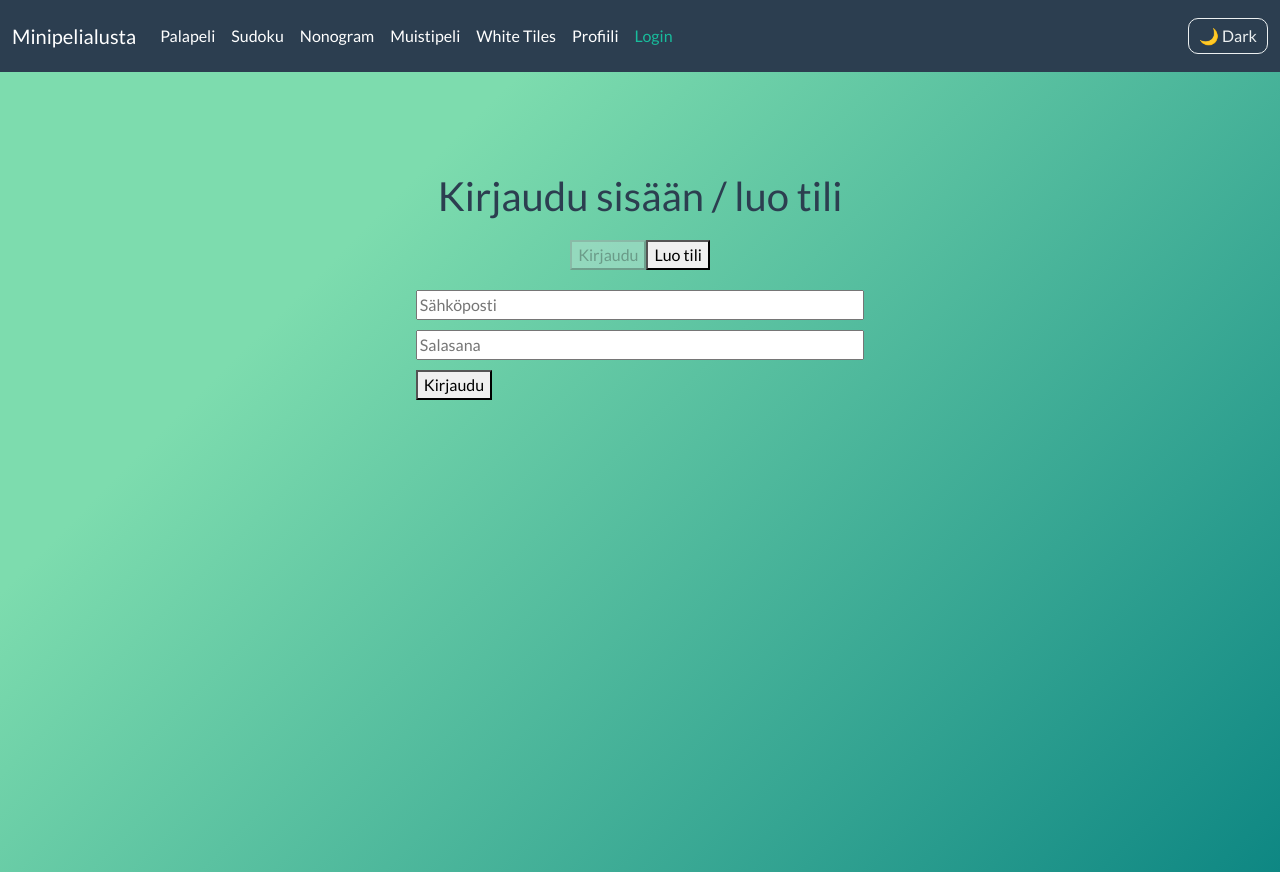
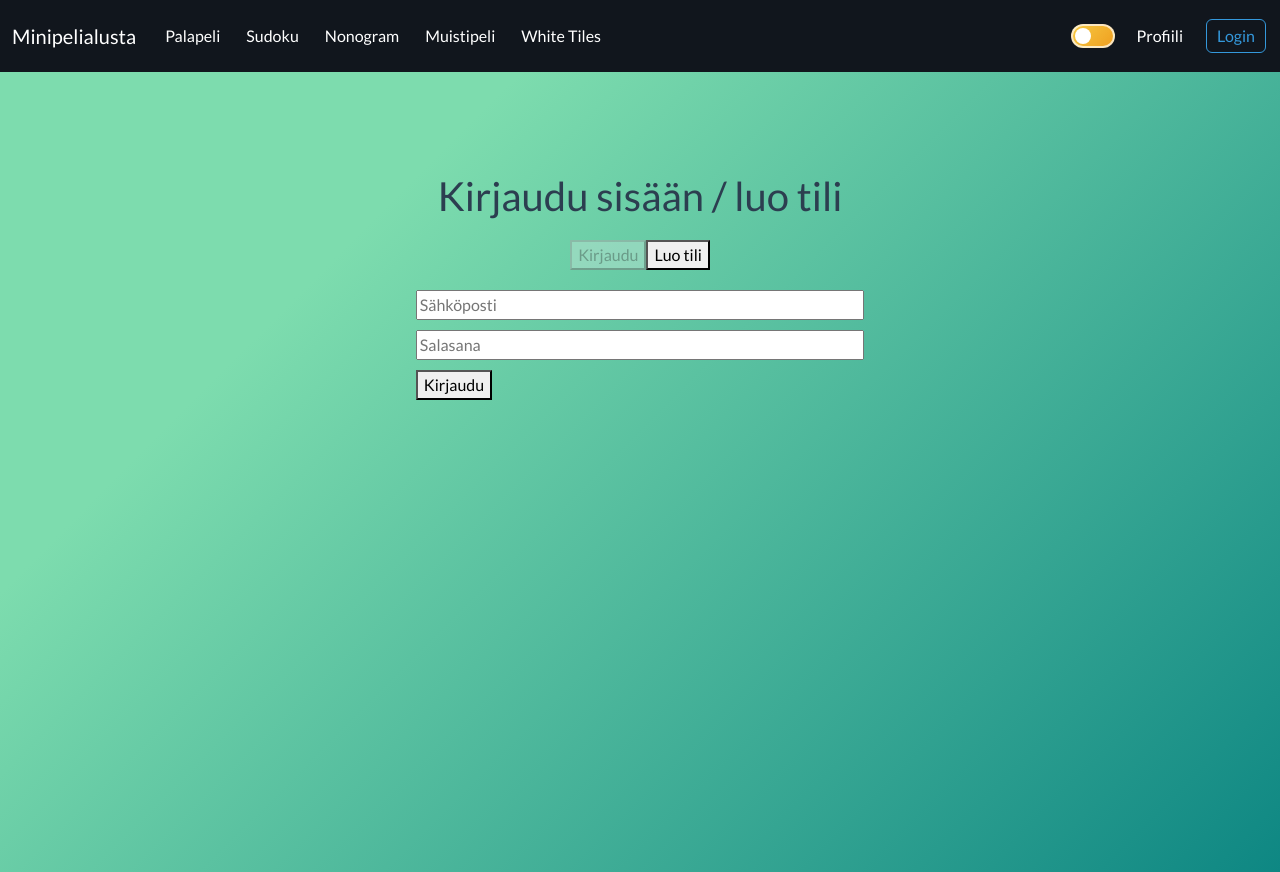
Before and after one commit to Topi-M/HJKMST, a React (Vite) app in the folder client/: page /HJKMST/Login in a window 1280 px wide. Built offline with nearby package versions, Linux system fonts and the light colour scheme; no server answers.

Commit message:
Navbar ulkonäkö uusiksi ja "Valitse peli" tekstiä siirretty hieman

```diff
--- /dev/null
+++ b/client/src/css/navbar.css
@@ -0,0 +1,62 @@
+.navbar {
+  background-color: #11161d !important;
+}
+
+.navbar .navbar-brand {
+  color: #ffffff !important;
+}
+
+.navbar .navbar-brand:hover {
+  color: #3498db !important;
+}
+
+.navbar .nav-link {
+  color: rgb(255, 255, 255) !important;
+  border: 1px solid transparent;
+  border-radius: 6px;
+  padding: 4px 10px !important;
+  margin: 0 2px;
+  transition: border-color 0.2s, color 0.2s;
+}
+
+.navbar .nav-link:hover,
+.navbar .nav-link.active {
+  color: #3498db !important;
+  border-color: #3498db;
+}
+
+.theme-toggle-track {
+  width: 44px;
+  height: 24px;
+  border-radius: 12px;
+  border: 2px solid rgba(255, 255, 255, 0.7);
+  position: relative;
+  cursor: pointer;
+  transition: background 0.3s;
+}
+
+.theme-toggle-track.dark {
+  background: linear-gradient(135deg, #1a2a4a, #2c4a7c);
+}
+
+.theme-toggle-track.light {
+  background: linear-gradient(135deg, #f5c842, #f0a020);
+}
+
+.theme-toggle-thumb {
+  width: 16px;
+  height: 16px;
+  border-radius: 50%;
+  background-color: white;
+  position: absolute;
+  top: 2px;
+  transition: left 0.3s;
+}
+
+.theme-toggle-thumb.dark {
+  left: 22px;
+}
+
+.theme-toggle-thumb.light {
+  left: 2px;
+}
--- a/client/src/navbar.jsx
+++ b/client/src/navbar.jsx
@@ -3,13 +3,13 @@ import Container from 'react-bootstrap/Container';
 import RBNavbar from 'react-bootstrap/Navbar';
 import Nav from 'react-bootstrap/Nav';
 import { NavLink } from 'react-router-dom';
-import Button from 'react-bootstrap/Button';
 import { useTheme } from './components/ThemeContext.jsx';
+import './css/navbar.css';
 
 const AppNavbar = () => {
   const { isDarkMode, toggleTheme } = useTheme();
   return (
-    <RBNavbar bg="primary" variant="dark" expand="lg">
+    <RBNavbar variant="dark" expand="lg" style={{ backgroundColor: '#3d62f7' }}>
       <Container fluid>
         <RBNavbar.Brand as={NavLink} to="/">
           Minipelialusta
@@ -36,6 +36,16 @@ const AppNavbar = () => {
             <Nav.Link as={NavLink} to="/whitetiles">
               White Tiles
             </Nav.Link>
+          </Nav>
+
+          {/*vasen reuna*/}
+          <Nav className="ms-auto align-items-center gap-2">
+            <div
+              className={`theme-toggle-track ${isDarkMode ? 'dark' : 'light'}`}
+              onClick={toggleTheme}
+            >
+              <div className={`theme-toggle-thumb ${isDarkMode ? 'dark' : 'light'}`} />
+            </div>
 
             <Nav.Link as={NavLink} to="/profiili">
               Profiili
@@ -44,16 +54,6 @@ const AppNavbar = () => {
             <Nav.Link as={NavLink} to="/Login">
               Login
             </Nav.Link>
-
-          </Nav>
-          <Nav className="ms-auto">
-            <Button
-              variant="outline-light"
-              onClick={toggleTheme}
-              style={{ borderRadius: '10px', padding: '5px 10px' }}
-            >
-              {isDarkMode ? '☀️ Light ' : '🌙 Dark '}
-            </Button>
           </Nav>
         </RBNavbar.Collapse>
       </Container>
--- a/client/src/pages/Etusivu.jsx
+++ b/client/src/pages/Etusivu.jsx
@@ -45,7 +45,7 @@ const Etusivu = () => {
 
   return (
     <div className="etusivunTausta">
-      <header className="text-center mb-5">
+      <header className="text-center mb-5" style={{ paddingTop: '3rem' }}>
         <h1 className="display-4 fw-bold text-info">Valitse peli</h1>
         <p className="lead text-secondary"></p>
       </header>
```
Also changed, not shown: client/src/css/etusivu.css (line endings or trailing spaces).
